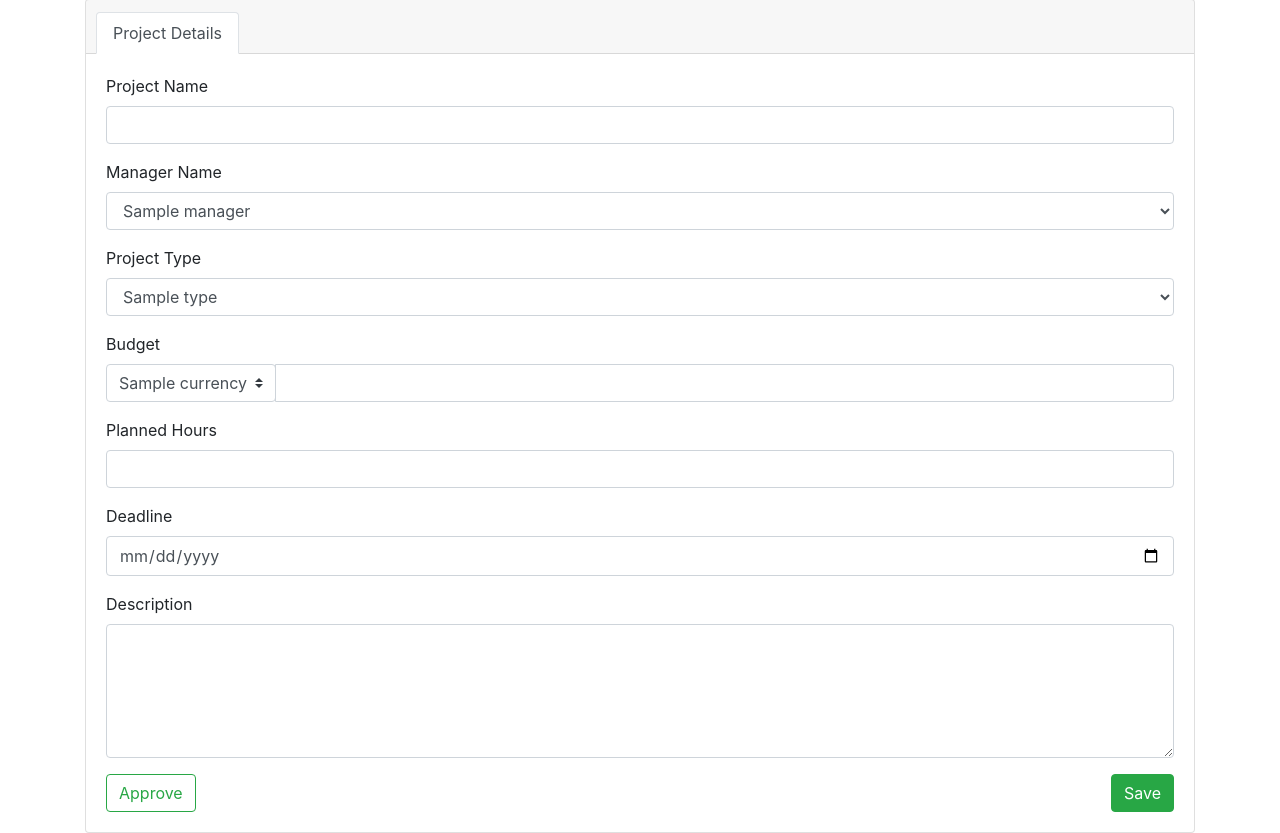
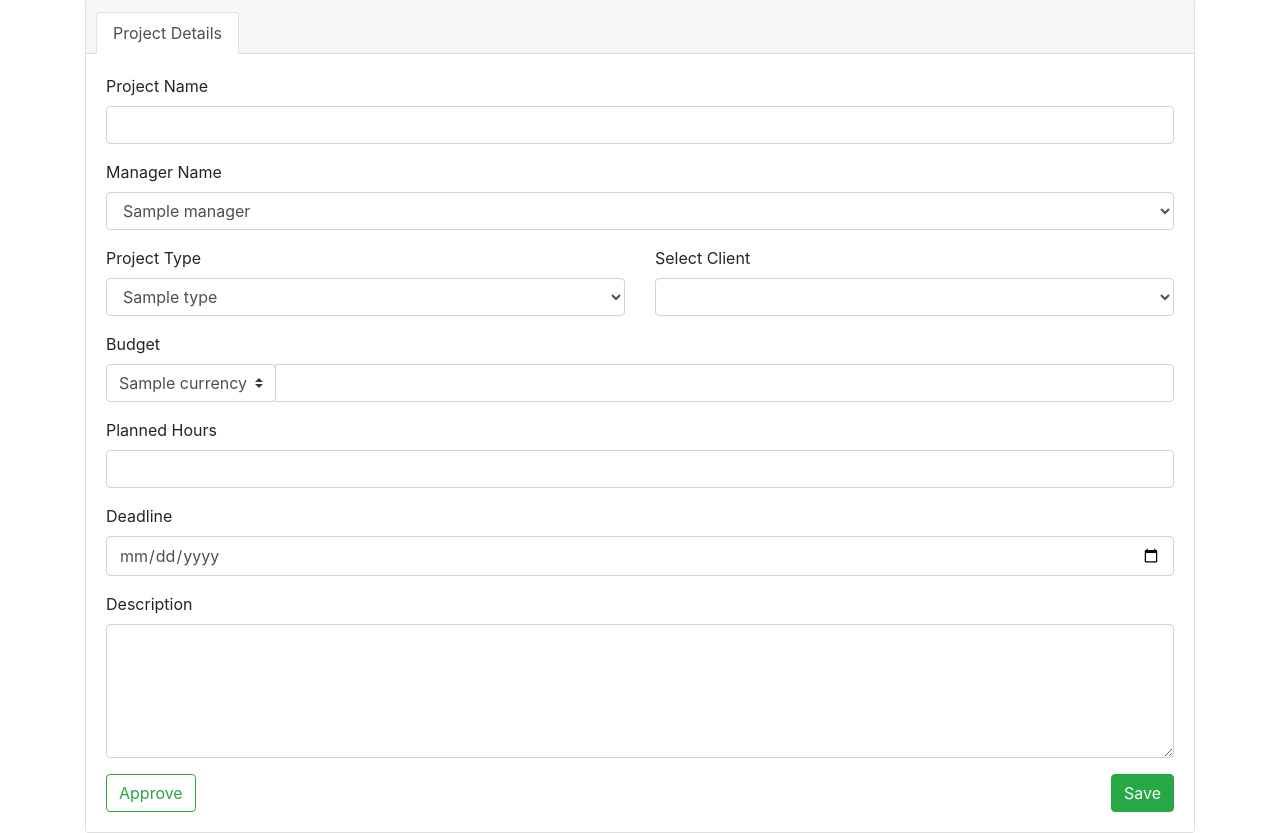
Before and after one commit to RichardMM/testazure, a Flask app: page /newproject in a window 1280 px wide. Shown: the part 59-892 px from the top of the page. Run offline with Flask 2, Linux system fonts and the light colour scheme; the visitor is signed in with stand-in values (Sample User, id 1); tables that the repository leaves empty hold one stand-in row (values such as "Sample post"); lists and menus that the app fills with data are empty; parts of the project's set-up code (start-up, migrations or seed data) failed here and were passed over; some libraries are stand-ins or nearby versions.

Commit message:
Add client select box

```diff
--- a/myapp/projects/templates/projects/newproject.html
+++ b/myapp/projects/templates/projects/newproject.html
@@ -42,14 +42,30 @@
                             {% endfor %}
                         </select>
                     </div>
+                    <div class="row">
+                        <div class="col-md-6">
                             <div class="form-group">
                                 <label for="prjType">Project Type</label>
-                        <select type="text" name="" class="form-control" id="prjType">
+                                <select type="text" name="proj_type" class="form-control" id="prjType">
                                     {% for row in projects %}
                                         <option value="{{ row.type_id }}">{{ row.type_name }}</option>">
                                     {% endfor %}
                                 </select>
                             </div>
+                        </div>
+                        <div class="col-md-6">
+                                <div class="form-group">
+                                        <label for="prjType">Select Client</label>
+                                        <select type="text" name="proj_client" class="form-control" id="prjClient">
+                                            {% for row in clients %}
+                                                <option value="{{ clients.client_id }}">{{ clients.client_name }}</option>">
+                                            {% endfor %}
+                                        </select>
+                                    </div>
+
+                        </div>
+                    </div>
+
                     <div class="form-group">
                         <label class=" for="prjBudget">Budget</label>
                         <div class="input-group mb-3">
```
Lines whose indentation alone changed are shown as unchanged.
